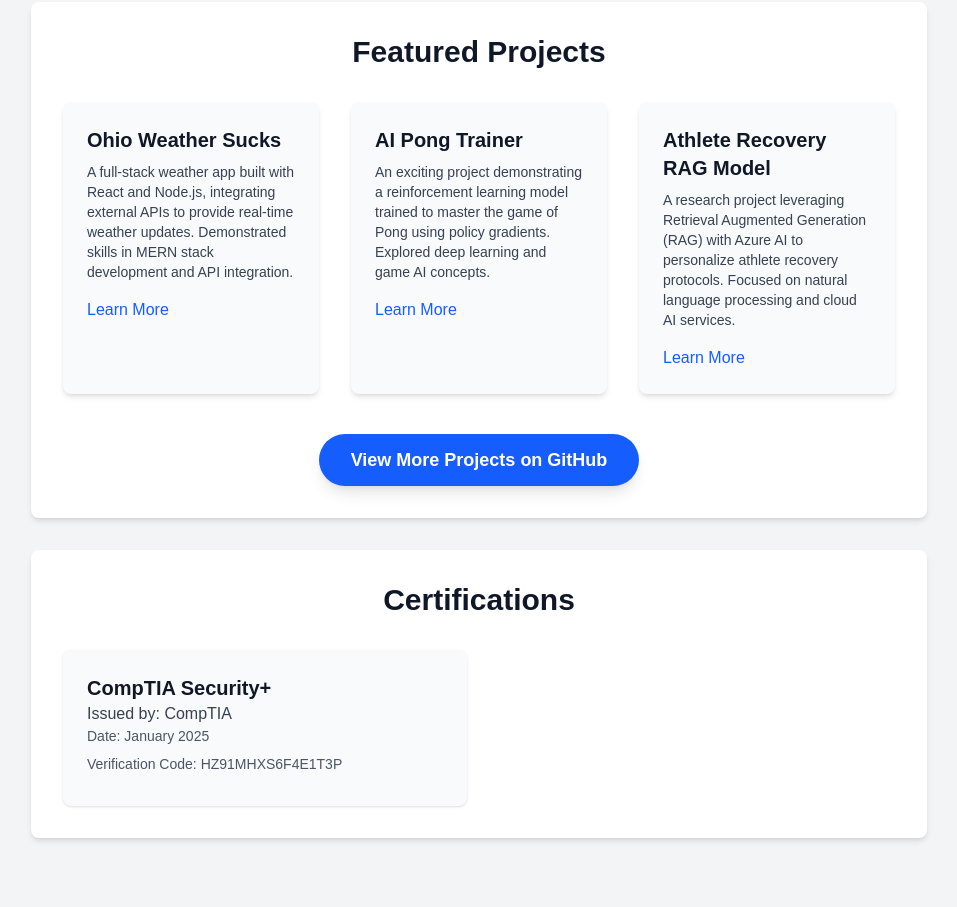
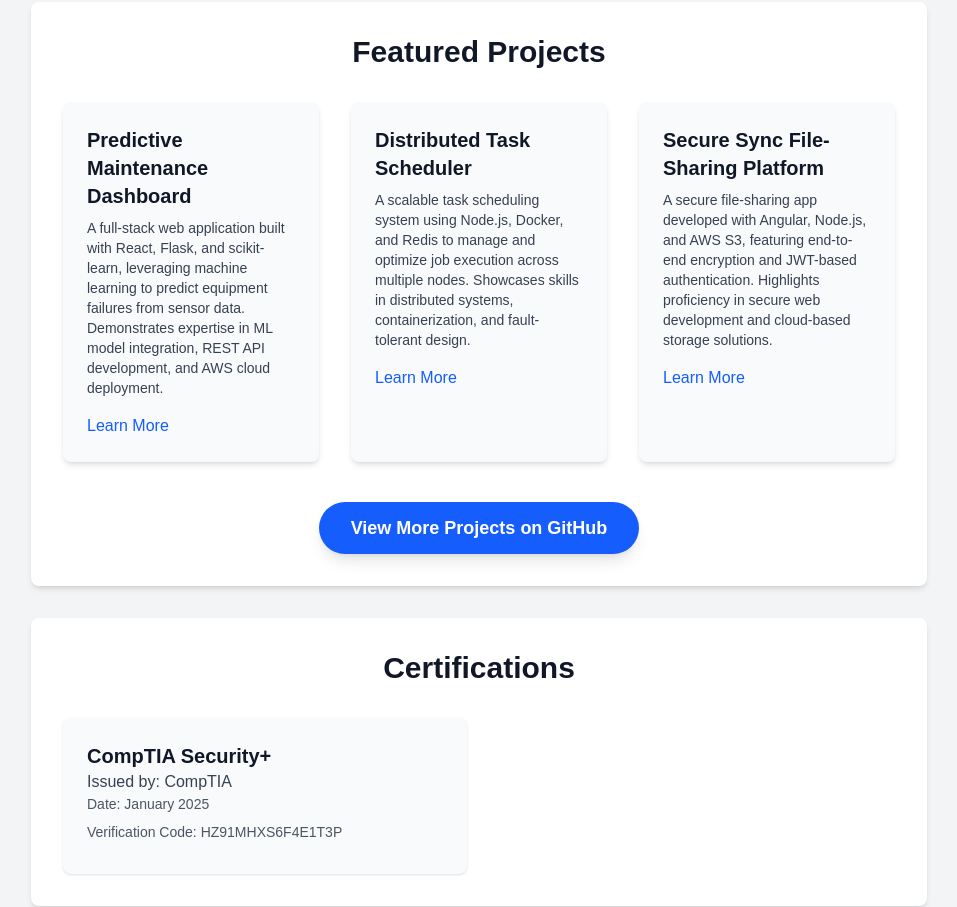
Before and after one commit to Andon-LaFreniere/andon-2025, a Next.js app: page / in a window 1280 px wide. Shown: the part 1880-2787 px from the top of the page, without its empty margins (161-1118 px from the left). Built offline with nearby package versions, Linux system fonts and the light colour scheme.

Commit message:
start editing projects section

```diff
--- a/app/page.tsx
+++ b/app/page.tsx
@@ -7,23 +7,19 @@ export default function Home() {
   // Define your key projects here
   const projects = [
   {
-      title: "Ohio Weather Sucks",
-      description: "A full-stack weather app built with React and Node.js, integrating external APIs to provide real-time weather updates. Demonstrated skills in MERN stack development and API integration.",
-      link: "https://github.com/Andon-LaFreniere/Ohio-Weather-Sucks",
-      // Optional: Add an imageUrl if you have a screenshot or icon for the project
-      // imageUrl: "/images/ohio-weather-sucks.png",
+    title: "Predictive Maintenance Dashboard",
+    description: "A full-stack web application built with React, Flask, and scikit-learn, leveraging machine learning to predict equipment failures from sensor data. Demonstrates expertise in ML model integration, REST API development, and AWS cloud deployment.",
+    link: "https://github.com/YourUsername/Predictive-Maintenance-Dashboard"
   },
   {
-      title: "AI Pong Trainer",
-      description: "An exciting project demonstrating a reinforcement learning model trained to master the game of Pong using policy gradients. Explored deep learning and game AI concepts.",
-      link: "#", // Replace with a link if you have a demo or more info
-      // imageUrl: "/images/ai-pong-trainer.png",
+    title: "Distributed Task Scheduler",
+    description: "A scalable task scheduling system using Node.js, Docker, and Redis to manage and optimize job execution across multiple nodes. Showcases skills in distributed systems, containerization, and fault-tolerant design.",
+    link: "https://github.com/YourUsername/Distributed-Task-Scheduler"
   },
   {
-      title: "Athlete Recovery RAG Model",
-      description: "A research project leveraging Retrieval Augmented Generation (RAG) with Azure AI to personalize athlete recovery protocols. Focused on natural language processing and cloud AI services.",
-      link: "#", // Replace with a link if you have a paper or more info
-      // imageUrl: "/images/athlete-recovery-rag.png",
+    title: "Secure Sync File-Sharing Platform",
+    description: "A secure file-sharing app developed with Angular, Node.js, and AWS S3, featuring end-to-end encryption and JWT-based authentication. Highlights proficiency in secure web development and cloud-based storage solutions.",
+    link: "https://github.com/YourUsername/SecureSync-File-Sharing"
   },
 ];
 
@@ -80,15 +76,13 @@ export default function Home() {
     },
   ];
 
-  // Define your certifications
   const certifications = [
     {
       name: "CompTIA Security+",
       issuer: "CompTIA",
-      date: "January 2025", // Example date, replace with actual
-      ver: "HZ91MHXS6F4E1T3P", // Link to your certification badge/verification if available
+      date: "January 2025",
+      ver: "HZ91MHXS6F4E1T3P",
     },
-    // Add more certifications here
   ];
 
 
```
Lines whose indentation alone changed are shown as unchanged.
